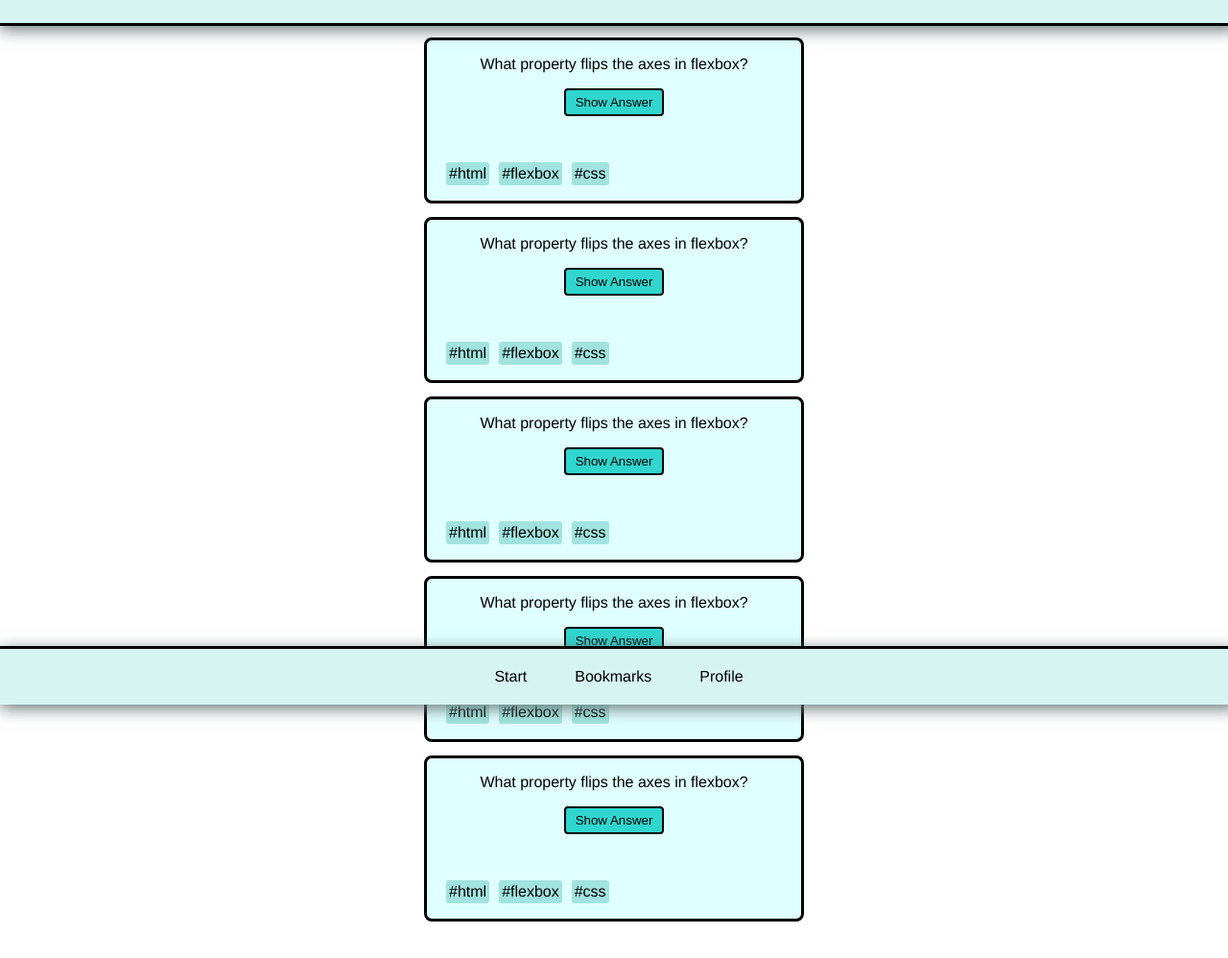
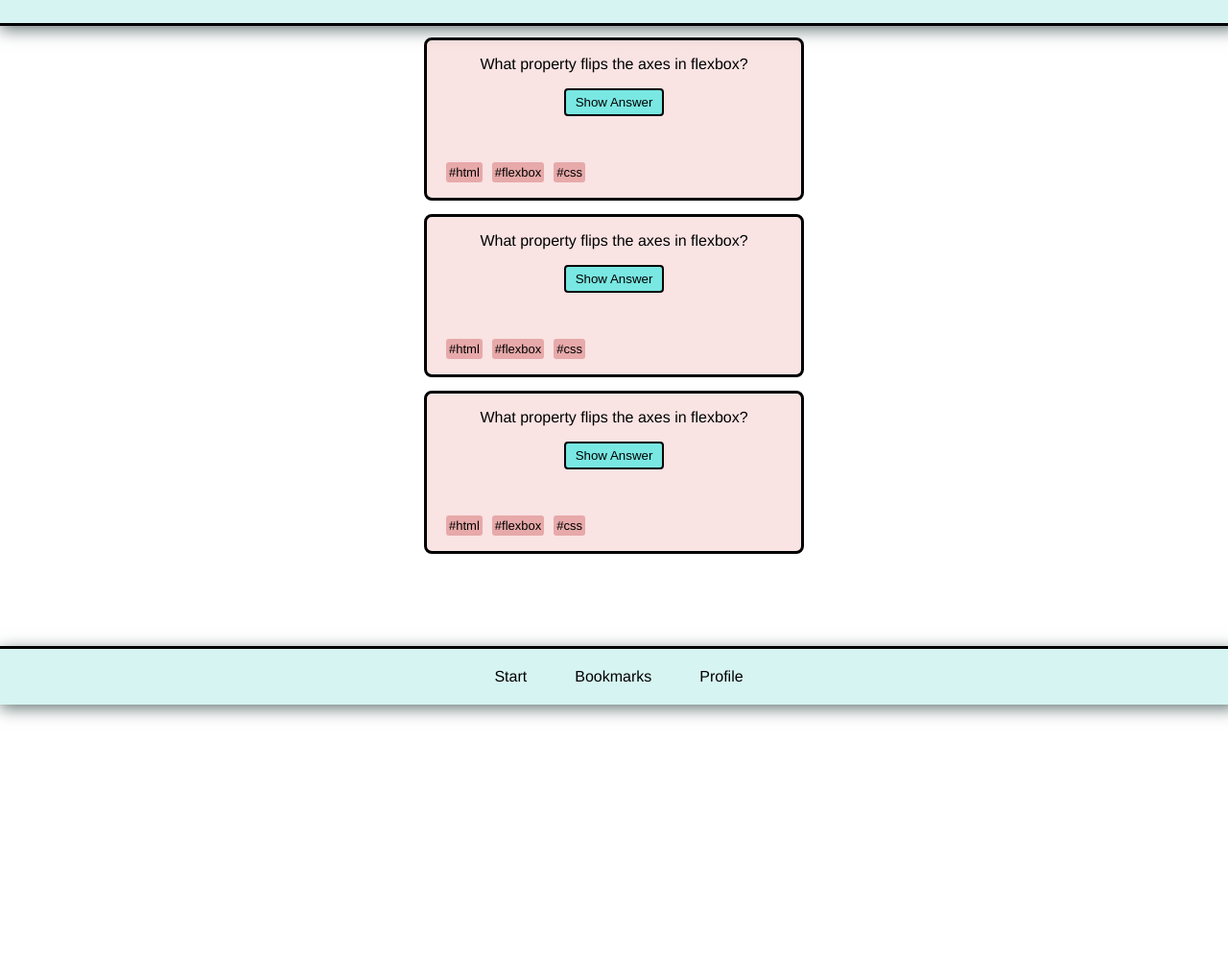
Before and after one commit to stellanw/Quiz-App, a plain HTML site: page index.html in a window 1280 px wide. Shown: the part 66-1064 px from the top of the page at 96% size. After the commit the page ends 800 px from the top, so only its background shows below. Drawn offline with Linux system fonts and the light colour scheme.

Commit message:
change style

```diff
--- a/index.html
+++ b/index.html
@@ -57,36 +57,6 @@
           <li>#css</li>
         </ul>
       </article>
-
-      <article class="box">
-        <p>What property flips the axes in flexbox?</p>
-
-        <button>
-          <a href="#antwort4">Show Answer</a>
-        </button>
-        <p id="antwort4" hidden="until-found">Antwort 4</p>
-
-        <ul class="tags">
-          <li>#html</li>
-          <li>#flexbox</li>
-          <li>#css</li>
-        </ul>
-      </article>
-
-      <article class="box">
-        <p>What property flips the axes in flexbox?</p>
-
-        <button>
-          <a href="#antwort5">Show Answer</a>
-        </button>
-        <p id="antwort5" hidden="until-found">Antwort 5</p>
-
-        <ul class="tags">
-          <li>#html</li>
-          <li>#flexbox</li>
-          <li>#css</li>
-        </ul>
-      </article>
     </main>
 
     <footer>
--- a/styles.css
+++ b/styles.css
@@ -42,7 +42,7 @@ a {
   padding-left: 20px;
   width: 350px;
   border: 3px solid black;
-  background-color: lightcyan;
+  background-color: rgb(249, 227, 227);
   margin-bottom: 14px;
   border-radius: 8px;
 }
@@ -55,9 +55,13 @@ button {
   padding-right: 10px;
   border: 2px solid black;
   border-radius: 4px;
-  background-color: rgb(48, 214, 206);
+  background-color: rgb(121, 231, 226);
   width: fit-content;
   height: fit-content;
+}
+
+button:hover {
+  background-color: rgb(7, 255, 243);
 }
 
 .tags {
@@ -71,8 +75,9 @@ button {
 
 li {
   display: flex;
-  background-color: rgb(161, 227, 223);
+  background-color: rgb(231, 169, 169);
   padding: 3px;
+  font-size: small;
   border-radius: 3px;
 }
 
```
